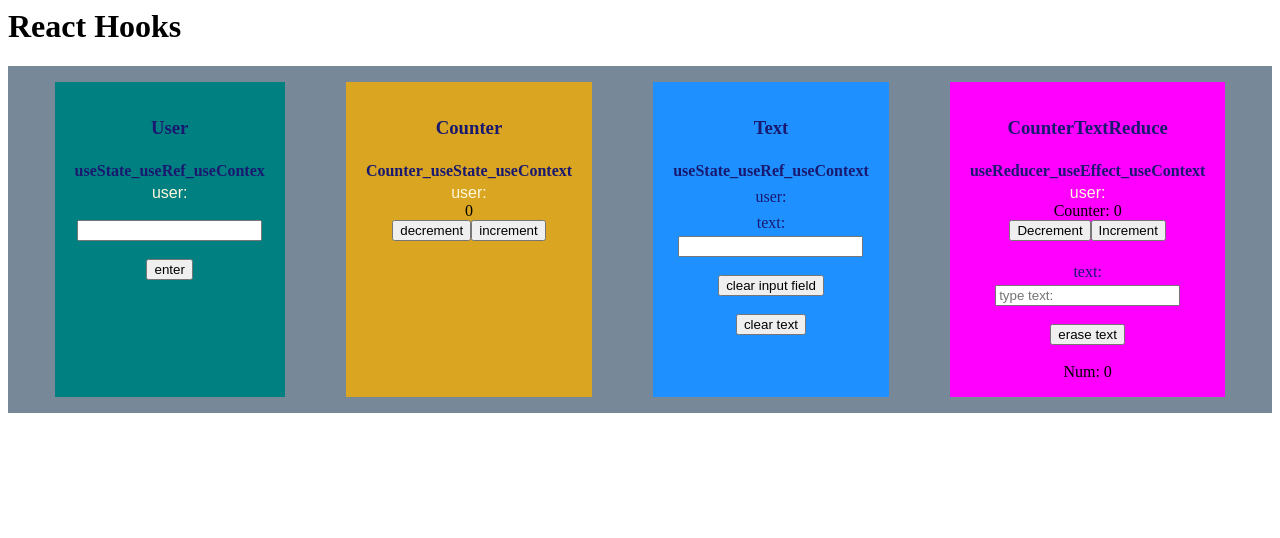
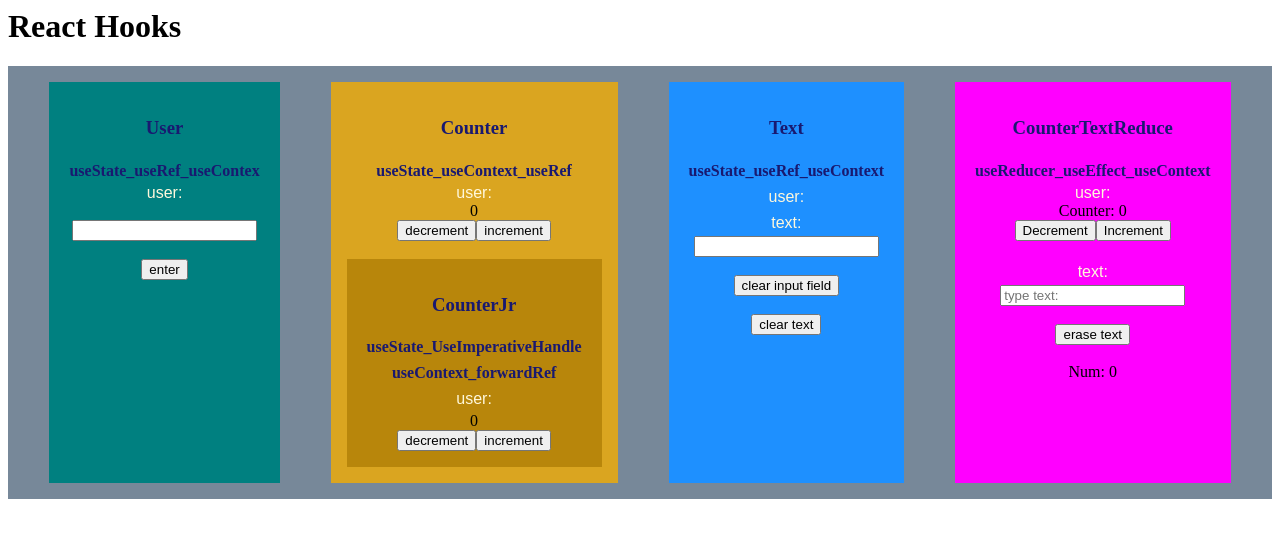
Before and after one commit to 00Halfman00/ReactHooks, a React app: page / in a window 1280 px wide. Shown: the top 538 px of the page. Built offline with nearby package versions, Linux system fonts and the light colour scheme.

Commit message:
added useImperativeHandle/forwardRef hook/s between Counter and CounterJr components

```diff
--- a/public/style.css
+++ b/public/style.css
@@ -29,6 +29,14 @@
   flex-direction: column;
   align-items: center;
   background-color: goldenrod;
+}
+
+.counterJr-div {
+  padding: 1rem;
+  display: flex;
+  flex-direction: column;
+  align-items: center;
+  background-color:darkgoldenrod;
 }
 
 .text-div {
@@ -75,7 +83,7 @@ h4, h5, p {
   margin: .25rem;
   color: midnightblue;
 }
-span {
+span, p{
   font-family: fantasy;
   color: cornsilk;
 }
--- a/src/Counter.jsx
+++ b/src/Counter.jsx
@@ -1,31 +1,37 @@
-import React, { useState, useContext } from 'react';
-import {userContext} from './index.jsx';
+import React, { useState, useContext, useRef } from 'react';
+import { userContext } from './index.jsx';
+import CounterJr from './CounterJr.jsx';
 
 const Counter = () => {
-  const [counter, setCounter] = useState(0); // create a state variable(first element) initiated as 0, second element is function to change state
-  const {user} = useContext(userContext);
+  const [count, setCount] = useState(0); // create a state variable(first element) initiated as 0, second element is function to change state
+  const { user } = useContext(userContext);
+  const buttonRef = useRef(null);
+  const increment = () => {
+    buttonRef.current.increase();
+    setCount((prevV) => prevV + 1);
+  };
+  const decrement = () => {
+    buttonRef.current.decrease();
+    setCount(count - 1);
+  };
+
   return (
     <div className="counter-div">
       <h3>Counter</h3>
-      <h4>Counter_useState_useContext</h4>
+      <h4>useState_useContext_useRef</h4>
       <span>user: {user}</span>
-      {counter}
+      {count}
       <br></br>
       <div className="counter-button-div">
-        <button
-          className="inc-button"
-          onClick={() => setCounter((prevC) => prevC - 1)}
-        >
+        <button className="inc-button" onClick={decrement}>
           decrement
         </button>
-        <button
-          className="inc-button"
-          onClick={() => setCounter((prevC) => prevC + 1)}
-        >
+        <button className="inc-button" onClick={increment}>
           increment
         </button>
       </div>
       <br></br>
+      <CounterJr ref={buttonRef} />
     </div>
   );
 };
--- /dev/null
+++ b/src/CounterJr.jsx
@@ -0,0 +1,47 @@
+import React, {
+  useState,
+  forwardRef,
+  useContext,
+  useImperativeHandle,
+} from 'react';
+import { userContext } from './index.jsx';
+
+const CounterJr = forwardRef((props, ref) => {
+  const { user } = useContext(userContext);
+  const [counter, setCounter] = useState(0);
+
+  useImperativeHandle(ref, () => ({
+    increase: () => {
+      setCounter((prevV) => prevV + 1);
+    },
+    decrease: () => {
+      setCounter((prevV) => prevV - 1);
+    },
+  }));
+
+  return (
+    <div className="counterJr-div">
+      <h3>CounterJr</h3>
+      <h4>useState_UseImperativeHandle</h4>
+      <h4>useContext_forwardRef</h4>
+      <p>user: {user}</p>
+      {counter}
+      <div className="counter-button-div">
+        <button
+          className="inc-button"
+          onClick={() => setCounter((prevC) => prevC - 1)}
+        >
+          decrement
+        </button>
+        <button
+          className="inc-button"
+          onClick={() => setCounter((prevC) => prevC + 1)}
+        >
+          increment
+        </button>
+      </div>
+    </div>
+  );
+});
+
+export default CounterJr;
--- a/src/Text.jsx
+++ b/src/Text.jsx
@@ -10,9 +10,9 @@ const Text = () => {
   const submitAndClear = () => {
     if (inputRef.current.value[1]) {
       setText(text + inputRef.current.value + ' ');
+      console.log('text: ', text);
       inputRef.current.value = '';
     }
-    console.log('text: ', text);
   };
   return (
     <div className="text-div">
```
Also changed, not shown: public/bundle.js, 1 other file (tests, documents, lock files or other folders).
